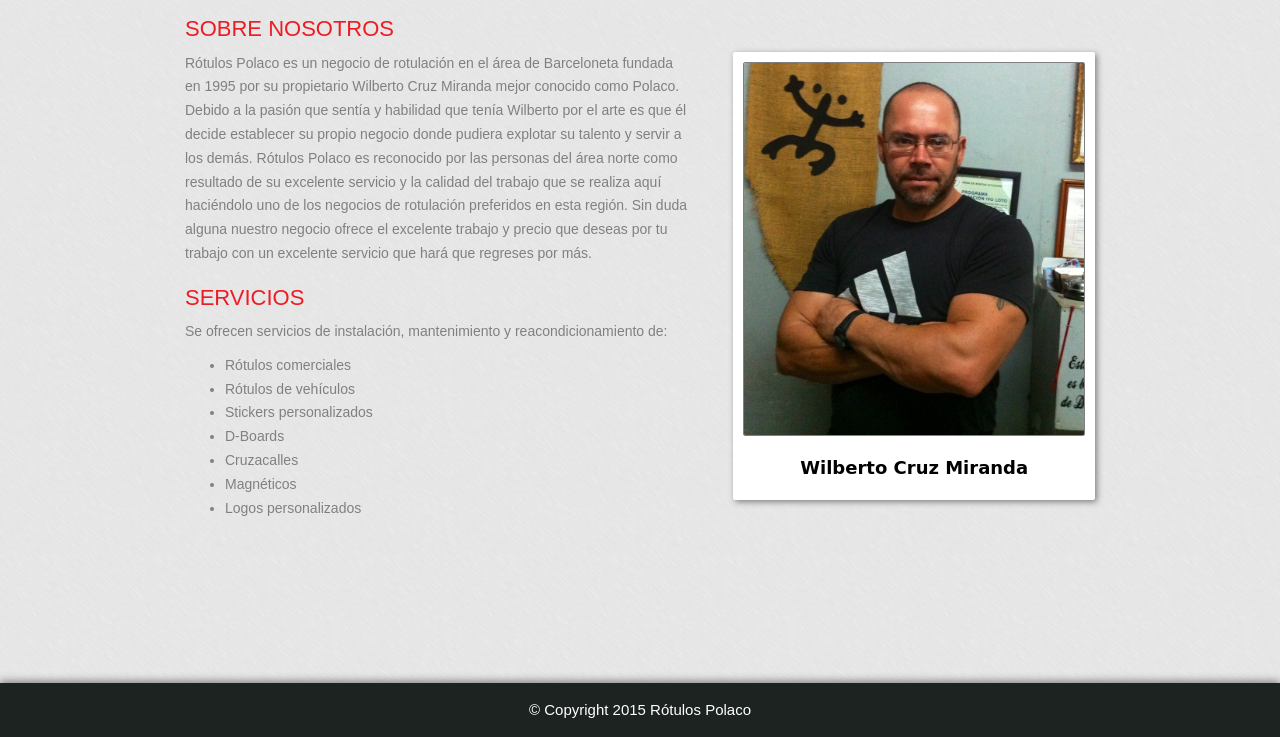
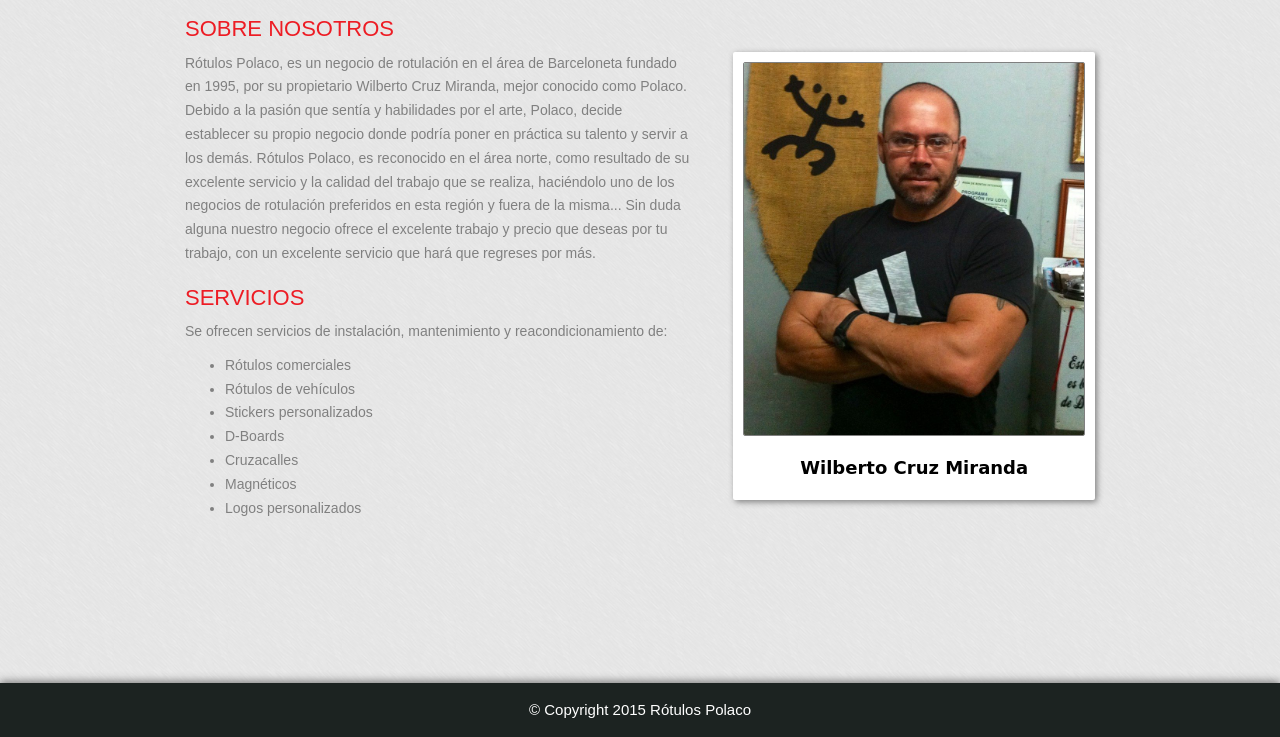
Before and after one commit to yovalice/ProyectoFinal, a website: page public/about.html in a window 1280 px wide. Shown: the part 63-800 px from the top of the page. Drawn offline with nearby package versions, Linux system fonts and the light colour scheme.

Commit message:
cambio sobre nosotros

```diff
--- a/public/about.html
+++ b/public/about.html
@@ -42,16 +42,16 @@
         <h2>Sobre Nosotros</h2>
         <div class="row">
           <div class="col-xs-12 col-sm-7">
-            <p>Rótulos Polaco es un negocio de rotulación en el área de Barceloneta
-              fundada en 1995 por su propietario Wilberto Cruz Miranda mejor conocido
-              como Polaco. Debido a la pasión que sentía y habilidad que tenía Wilberto por el
-              arte es que él decide establecer su propio negocio donde pudiera explotar
-              su talento y servir a los demás. Rótulos Polaco es reconocido por las
-              personas del área norte como resultado de su excelente servicio y la
-              calidad del trabajo que se realiza aquí haciéndolo uno de los negocios
-              de rotulación preferidos en esta región. Sin duda alguna nuestro negocio
-              ofrece el excelente trabajo y precio que deseas por tu trabajo con un
-              excelente servicio que hará que regreses por más.
+            <p>Rótulos Polaco, es un negocio de rotulación en el área de Barceloneta
+              fundado en 1995, por su propietario Wilberto Cruz Miranda, mejor
+              conocido como Polaco. Debido a la pasión que sentía y habilidades
+              por el arte, Polaco, decide establecer su propio negocio donde
+              podría poner en práctica su talento y servir a los demás. Rótulos
+              Polaco, es reconocido en el área norte, como resultado de su excelente
+              servicio y la calidad del trabajo que se realiza, haciéndolo uno de
+              los negocios de rotulación preferidos en esta región y fuera de la misma...
+              Sin duda alguna nuestro negocio ofrece el excelente trabajo y precio
+              que deseas por tu trabajo, con un excelente servicio que hará que regreses por más.
             </p>
             <h2>Servicios</h2>
             <p>Se ofrecen servicios de instalación, mantenimiento y reacondicionamiento de:</p>
```
